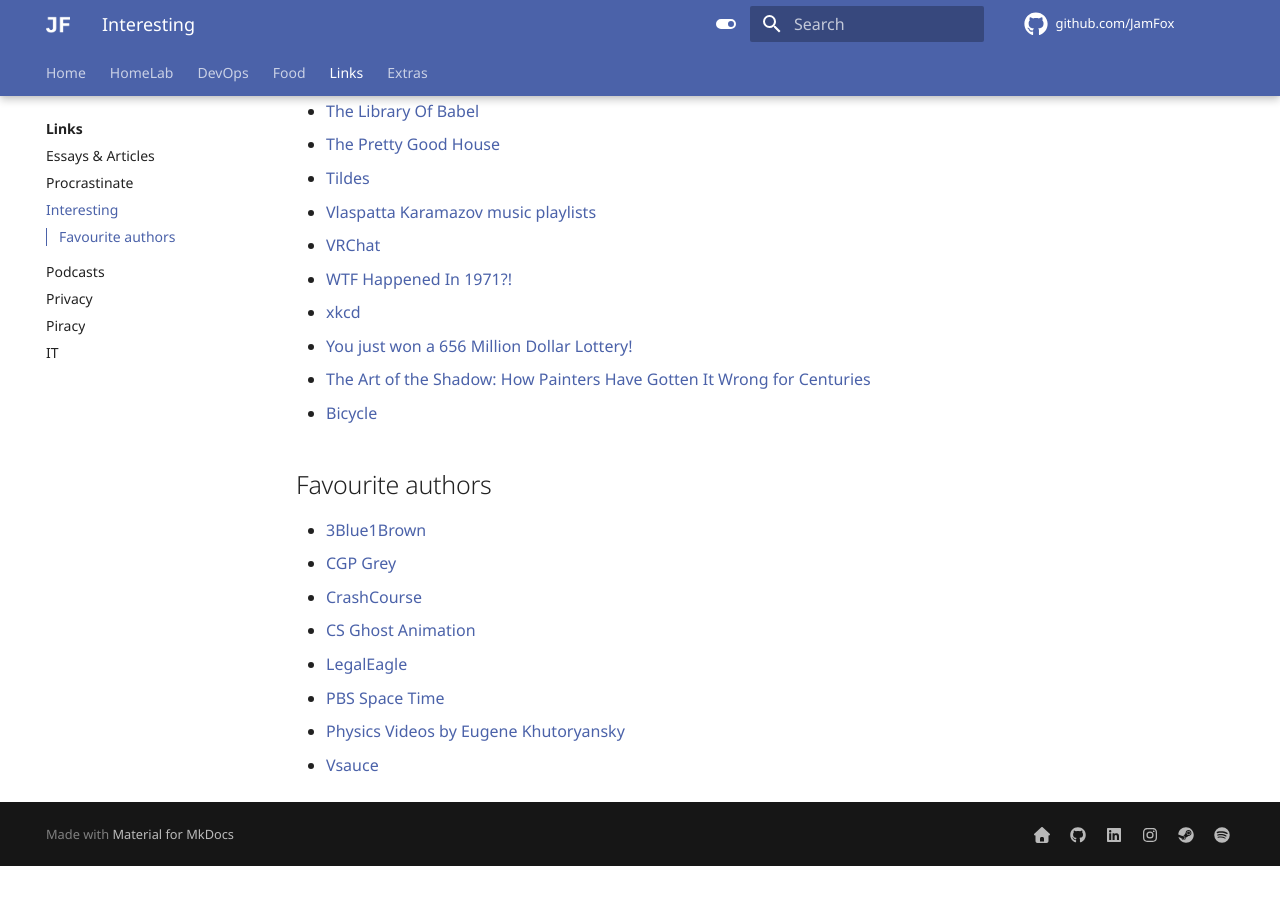
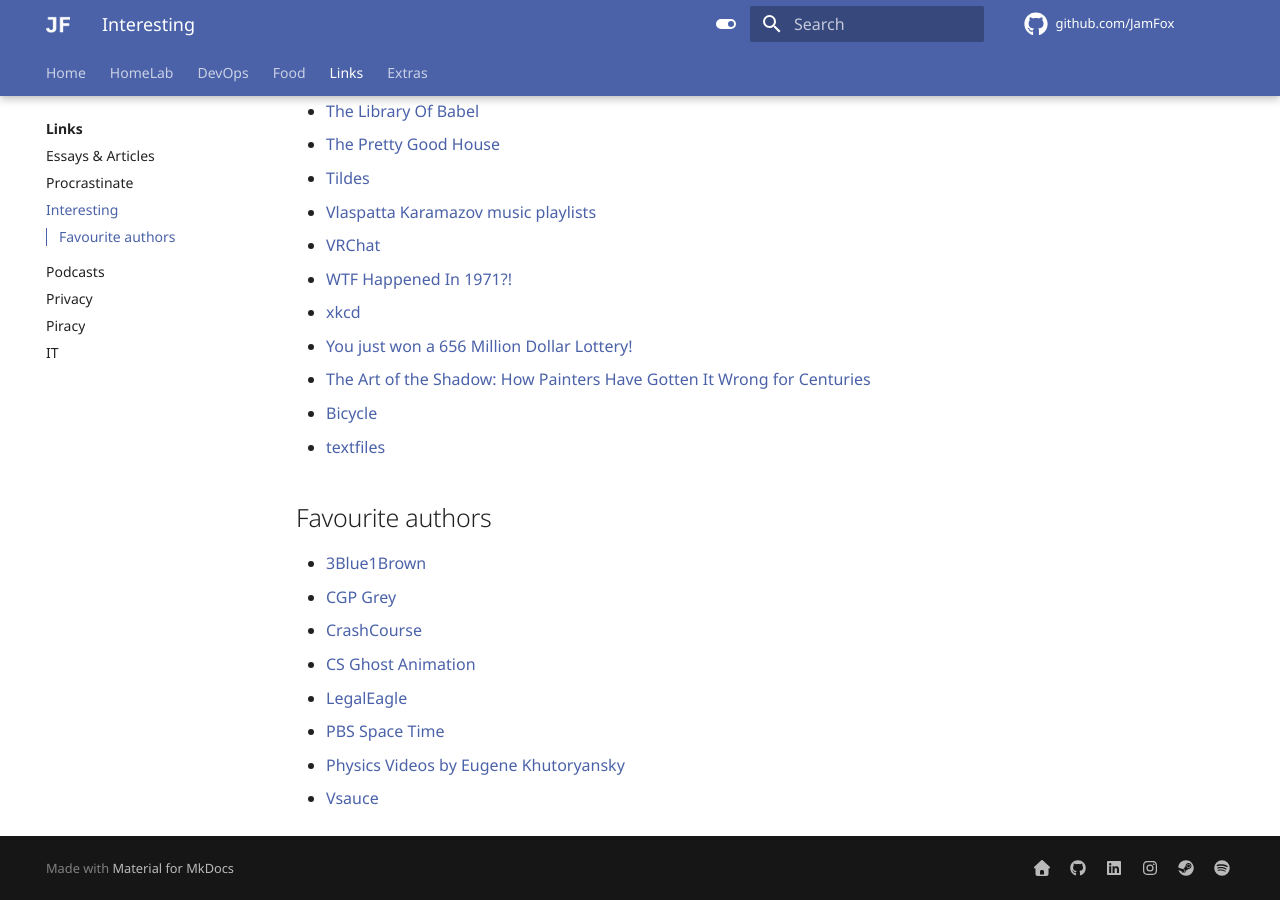
Before and after one commit to JamFox/docs.jamfox.dev, an MkDocs documentation site: the page built from docs/content/links/interesting.md, in a window 1280 px wide and 900 px high, scrolled down 532 px. Built offline with MkDocs 1.6.1 and Material for MkDocs 9.7.7, drawn with Linux system fonts in a browser that asks for light colours; comment, search, counter and statistics services are not loaded; before the commit the page ends 1398 px from its top, so only the background shows below that.

Commit message:
add textfiles

```diff
--- a/docs/content/links/interesting.md
+++ b/docs/content/links/interesting.md
@@ -24,6 +24,7 @@ title: "Interesting"
 - [You just won a 656 Million Dollar Lottery!](https://old.reddit.com/r/AskReddit/comments/24vzgl/you_just_won_a_656_million_dollar_lottery_what_do/chba4bf)
 - [The Art of the Shadow: How Painters Have Gotten It Wrong for Centuries](https://thereader.mitpress.mit.edu/the-art-of-the-shadow-how-painters-have-gotten-it-wrong-for-centuries/)
 - [Bicycle](https://ciechanow.ski/bicycle/)
+- [textfiles](http://web.textfiles.com/)
 
 ## Favourite authors
 
```
